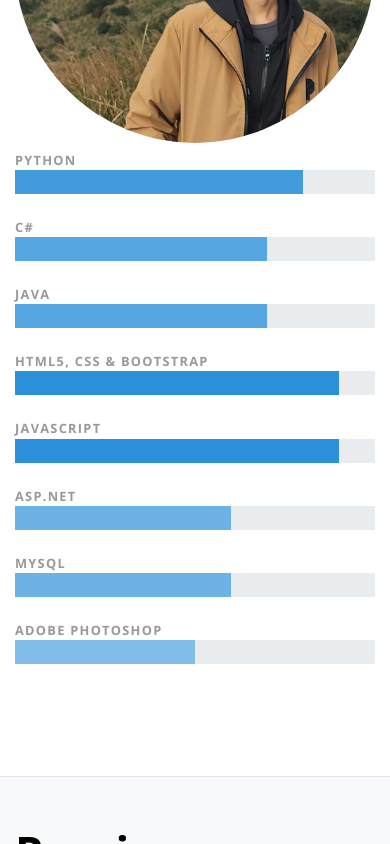
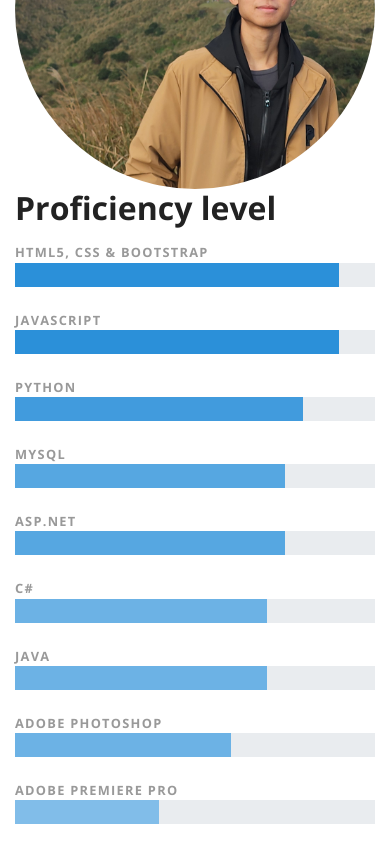
Before and after one commit to tjh2323/portfolio, a plain HTML site: page index.html in a window 390 px wide. Shown: the part 1156-2000 px from the top of the page. Drawn offline with nearby package versions, Linux system fonts and the light colour scheme.

Commit message:
Update index.html
Updated proficiency levels, fixed responsive issues, added new header.

```diff
--- a/index.html
+++ b/index.html
@@ -36,8 +36,14 @@
 	<!-- About Me -->
     <section class="py-5" style="padding-top: 0 !important;">
       <div class="container py-5">
-        <h2 class="text-lg lined">About me</h2>
-        <div class="row">
+        <!--<h2 class="text-lg lined">About me</h2>-->
+		<div>
+		<h2 class="text-lg lined about-float-left">About me</h2>
+		<h2 class="text-lg about-float-right">Proficiency level</h2>
+		</div>
+
+
+        <div class="row row-float-middle">
           <div class="col-lg-6">
             <p class="mb-4 mb-4-black">
 			Graduated from Nanyang Polytechnic with a Diploma in Business & Finance Technology, I am proficient in programming and content designing. I have a strong passion for IT and its versatility in solving complex real life problems.
@@ -45,53 +51,66 @@
 
           </div>
           <div class="col-lg-6">
+		  <h2 class="text-lg about-float-right-mobile">Proficiency level</h2>
+
+			<div class="py-2 mb-2">
+              <p class="small font-weight-bold text-muted text-uppercase mb-0">HTML5, CSS & Bootstrap</p>
+              <div class="progress">
+                <div role="progressbar" aria-valuenow="90" aria-valuemin="0" aria-valuemax="100" style="width: 90%" class="progress-bar progress-primary-5"></div>
+              </div>
+            </div>
+			<div class="py-2 mb-2">
+              <p class="small font-weight-bold text-muted text-uppercase mb-0">Javascript</p>
+              <div class="progress">
+                <div role="progressbar" aria-valuenow="90" aria-valuemin="0" aria-valuemax="100" style="width: 90%" class="progress-bar progress-primary-5"></div>
+              </div>
+            </div>
+
+
             <div class="py-2 mb-2">
               <p class="small font-weight-bold text-muted text-uppercase mb-0">Python</p>
               <div class="progress">
                 <div role="progressbar" aria-valuenow="80" aria-valuemin="0" aria-valuemax="100" style="width: 80%" class="progress-bar progress-primary-4"></div>
               </div>
             </div>
+
+			<div class="py-2 mb-2">
+              <p class="small font-weight-bold text-muted text-uppercase mb-0">MySQL</p>
+              <div class="progress">
+                <div role="progressbar" aria-valuenow="60" aria-valuemin="0" aria-valuemax="100" style="width: 75%" class="progress-bar progress-primary-3"></div>
+              </div>
+            </div>
+			<div class="py-2 mb-2">
+              <p class="small font-weight-bold text-muted text-uppercase mb-0">ASP.NET</p>
+              <div class="progress">
+                <div role="progressbar" aria-valuenow="60" aria-valuemin="0" aria-valuemax="100" style="width: 75%" class="progress-bar progress-primary-3"></div>
+              </div>
+            </div>
+
+
 			<div class="py-2 mb-2">
               <p class="small font-weight-bold text-muted text-uppercase mb-0">C#</p>
               <div class="progress">
-                <div role="progressbar" aria-valuenow="70" aria-valuemin="0" aria-valuemax="100" style="width: 70%" class="progress-bar progress-primary-3"></div>
+                <div role="progressbar" aria-valuenow="70" aria-valuemin="0" aria-valuemax="100" style="width: 70%" class="progress-bar progress-primary-2"></div>
               </div>
             </div>
             <div class="py-2 mb-2">
               <p class="small font-weight-bold text-muted text-uppercase mb-0">Java</p>
               <div class="progress">
-                <div role="progressbar" aria-valuenow="70" aria-valuemin="0" aria-valuemax="100" style="width: 70%" class="progress-bar progress-primary-3"></div>
-              </div>
-            </div>
-            <div class="py-2 mb-2">
-              <p class="small font-weight-bold text-muted text-uppercase mb-0">HTML5, CSS & Bootstrap</p>
-              <div class="progress">
-                <div role="progressbar" aria-valuenow="90" aria-valuemin="0" aria-valuemax="100" style="width: 90%" class="progress-bar progress-primary-5"></div>
-              </div>
-            </div>
-            <div class="py-2 mb-2">
-              <p class="small font-weight-bold text-muted text-uppercase mb-0">Javascript</p>
-              <div class="progress">
-                <div role="progressbar" aria-valuenow="90" aria-valuemin="0" aria-valuemax="100" style="width: 90%" class="progress-bar progress-primary-5"></div>
-              </div>
-            </div>
-            <div class="py-2 mb-2">
-              <p class="small font-weight-bold text-muted text-uppercase mb-0">ASP.NET</p>
-              <div class="progress">
-                <div role="progressbar" aria-valuenow="60" aria-valuemin="0" aria-valuemax="100" style="width: 60%" class="progress-bar progress-primary-2"></div>
-              </div>
-            </div>
-			<div class="py-2 mb-2">
-              <p class="small font-weight-bold text-muted text-uppercase mb-0">MySQL</p>
-              <div class="progress">
-                <div role="progressbar" aria-valuenow="60" aria-valuemin="0" aria-valuemax="100" style="width: 60%" class="progress-bar progress-primary-2"></div>
+                <div role="progressbar" aria-valuenow="70" aria-valuemin="0" aria-valuemax="100" style="width: 70%" class="progress-bar progress-primary-2"></div>
               </div>
             </div>
 
 			<div class="py-2 mb-2">
               <p class="small font-weight-bold text-muted text-uppercase mb-0">Adobe Photoshop</p>
               <div class="progress">
-                <div role="progressbar" aria-valuenow="50" aria-valuemin="0" aria-valuemax="100" style="width: 50%" class="progress-bar progress-primary-1"></div>
+                <div role="progressbar" aria-valuenow="50" aria-valuemin="0" aria-valuemax="100" style="width: 60%" class="progress-bar progress-primary-2"></div>
+              </div>
+            </div>
+			<div class="py-2 mb-2">
+              <p class="small font-weight-bold text-muted text-uppercase mb-0">Adobe Premiere Pro</p>
+              <div class="progress">
+                <div role="progressbar" aria-valuenow="50" aria-valuemin="0" aria-valuemax="100" style="width: 40%" class="progress-bar progress-primary-1"></div>
               </div>
             </div>
           </div>
```
